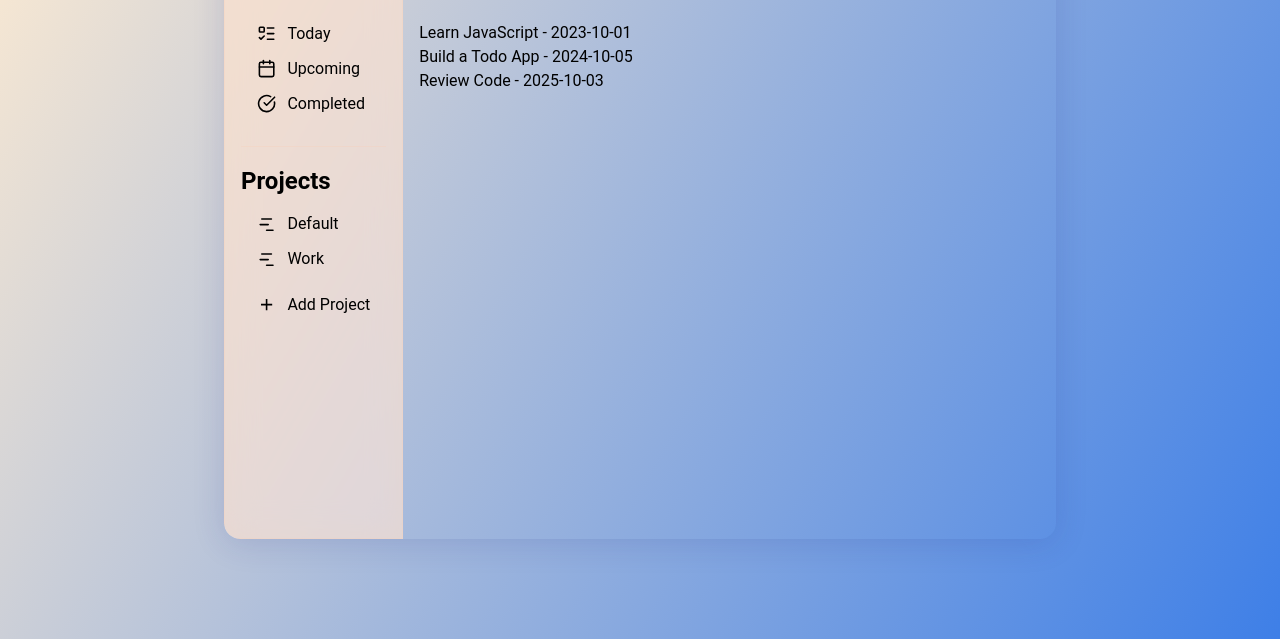
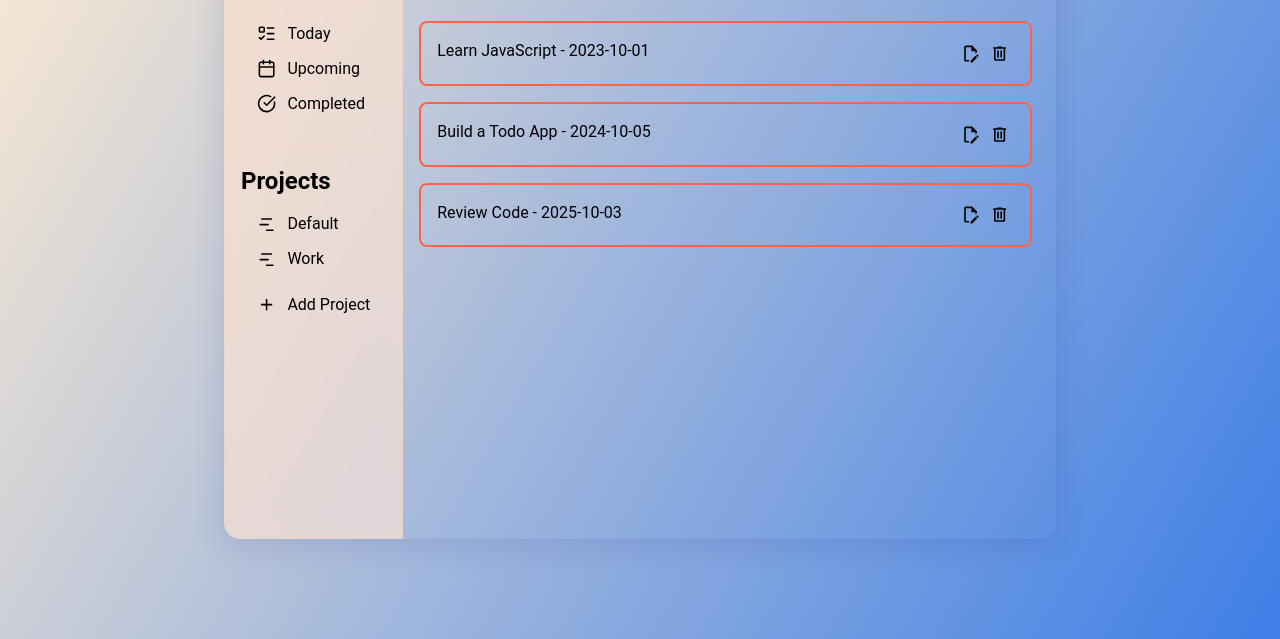
Before and after one commit to Alex-Huaracha/todo-list, a website built with webpack: page src/template.html in a window 1280 px wide. Shown: the part 161-800 px from the top of the page. Built offline with nearby package versions, Linux system fonts and the light colour scheme.

Commit message:
feat: add edit and delete buttons to todo items with corresponding styles

```diff
--- a/src/dom/dom.js
+++ b/src/dom/dom.js
@@ -24,6 +24,30 @@ export function renderTodos(project) {
     const div = document.createElement('div');
     div.className = 'todo-item';
     div.textContent = `${todo.title} - ${todo.dueDate}`;
+
+    const actions = document.createElement('span');
+    actions.className = 'todo-actions';
+
+    const editBtn = document.createElement('button');
+    editBtn.className = 'edit-todo-btn';
+    editBtn.innerHTML = `
+      <svg class="icon">
+        <use href="#icon-file-edit"></use>
+      </svg>
+    `;
+
+    const deleteBtn = document.createElement('button');
+    deleteBtn.className = 'delete-todo-btn';
+    deleteBtn.innerHTML = `
+      <svg class="icon">
+        <use href="#icon-trash"></use>
+      </svg>
+    `;
+
+    actions.appendChild(editBtn);
+    actions.appendChild(deleteBtn);
+    div.appendChild(actions);
+
     mainContent.appendChild(div);
   });
 }
--- a/src/style.css
+++ b/src/style.css
@@ -164,3 +164,31 @@ main {
   overflow-y: auto;
   padding-right: 0.5rem;
 }
+
+.todo-item {
+  border: 2px solid tomato;
+  border-radius: 8px;
+  padding: 1rem;
+  margin-bottom: 1rem;
+  display: flex;
+  gap: 0.5rem;
+}
+
+.todo-actions {
+  display: flex;
+  align-items: center;
+  margin-left: auto;
+}
+
+.todo-actions > button {
+  background: none;
+  border: none;
+  cursor: pointer;
+  padding: 0.3rem;
+  border-radius: 4px;
+}
+
+.todo-actions > button:hover {
+  background-color: var(--bg-hover);
+  color: var(--text-hover);
+}
```
